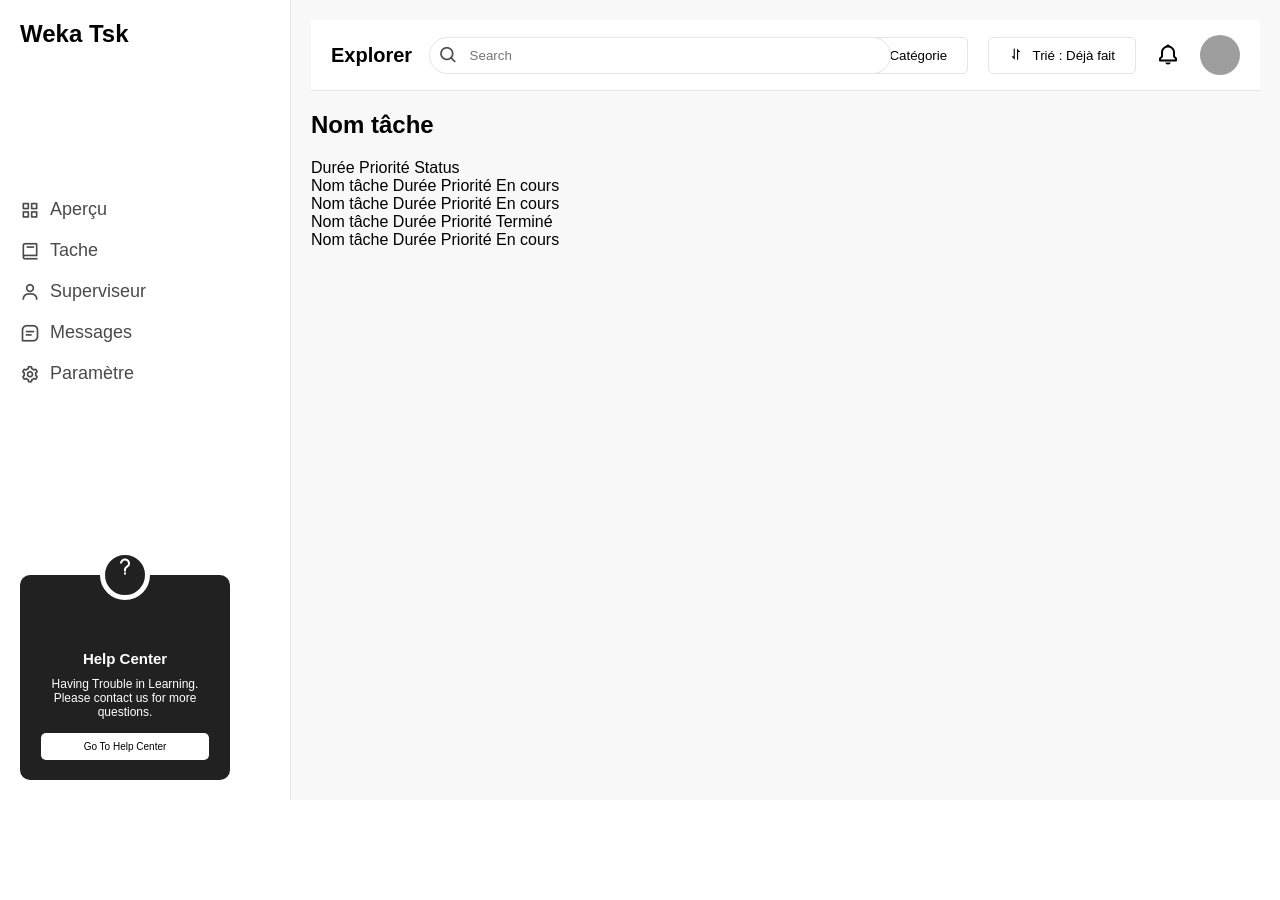
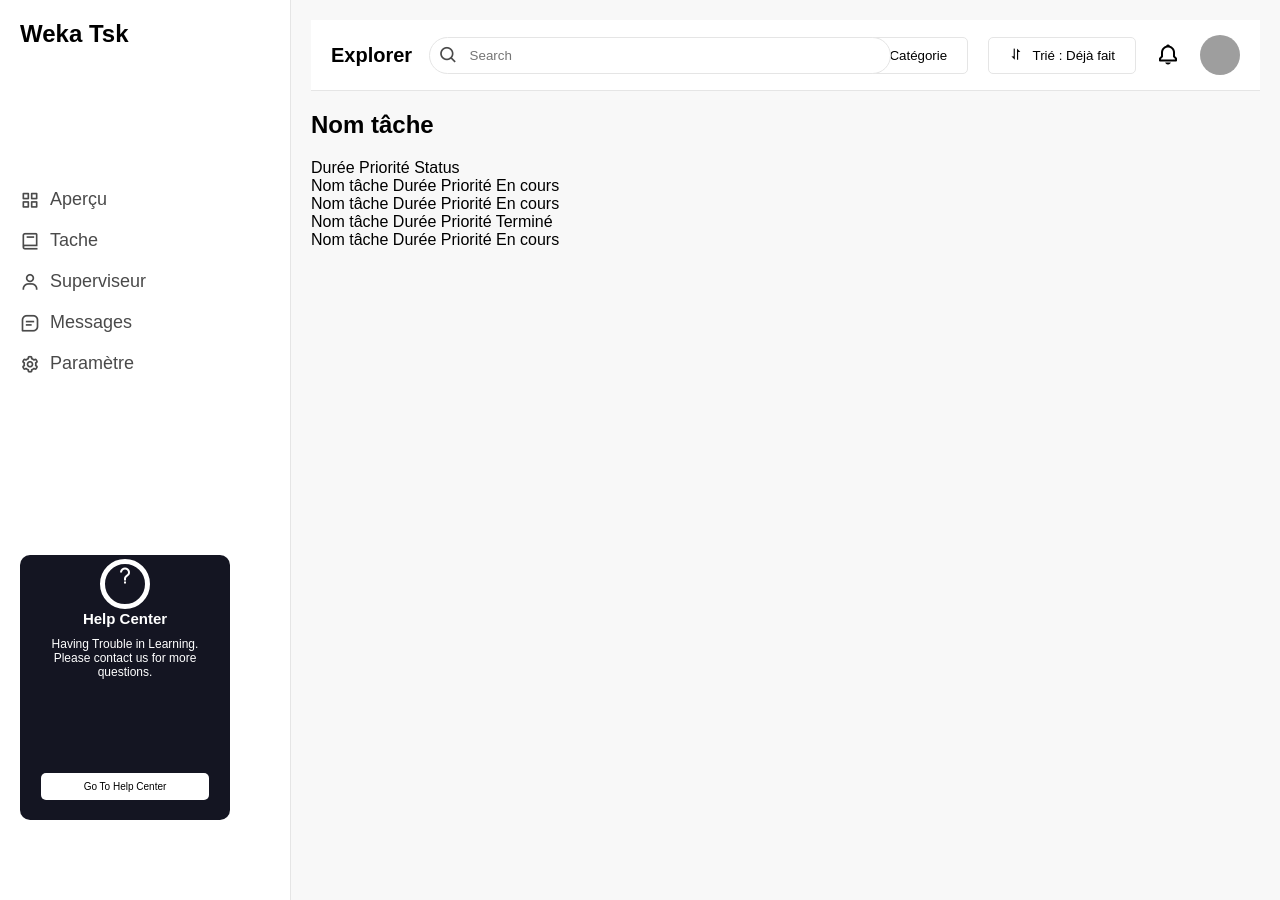
Before and after one commit to gsoluttech/gestion_taches, a PHP site: page /resources/views/task.php in a window 1280 px wide. Before the commit the page ends 800 px from the top, so only its background shows below. Run offline with PHP 8.4, Linux system fonts and the light colour scheme; grey boxes are pictures that could not be loaded.

Commit message:
help form

```diff
--- a/resources/css/app.css
+++ b/resources/css/app.css
@@ -9,12 +9,14 @@
 
 .sidebar {
     width: 250px;
+    height: 100vh;
     background-color: #ffffff;
     padding: 20px;
     display: flex;
     flex-direction: column;
     justify-content: space-between;
     border-right: 1px solid #e5e5e5;
+    padding-bottom: 80px;
 }
 
 .logo {
@@ -49,19 +51,20 @@
 }
 
 .help-center {
-    background-color: #212121;
+    background-color: rgba(20, 21, 34, 1);
     color: #ffffff;
     padding: 15px;
-    padding-top: 70px;
+    padding-top: 50px;
     border-radius: 10px;
     text-align: center;
     margin-top: 50px;
     display: flex;
     flex-direction: column;
     align-items: center;
-    height: 120px;  /* Réduction de la hauteur */
+    height: 200px;  /* Réduction de la hauteur */
     width: 180px;   /* Réduction de la largeur */
     position: relative;
+    overflow: hidden;
 }
 
 .help-center i {
@@ -92,17 +95,45 @@
     width: 80%;
     position: absolute;
     bottom: 20px;
+    z-index: 2;
 }
-
-.help-center .help-icon {
-    background-color: #212121;
+.sidebar .container-help {
+    height: 200px;  /* Réduction de la hauteur */
+    width: 180px;
+    align-items: center;
+    justify-content: center;
+    display: flex;
+    position: relative;
+}
+.help-icon {
+    background-color: rgba(20, 21, 34, 1);
     color: #ffffff;
     border-radius: 50%;
     width: 40px;
     height: 40px;
     position: absolute;
     border: #ffffff solid 5px;
-    top: -25px;
+    top: 4px;
+}
+.help-center .circle-help1 {
+    background-color: rgb(42, 44, 70);
+    border-radius: 100%;
+    width: 100px;
+    height: 100px;
+    position: absolute;
+    top:-35px;
+    left:-35px;
+}
+
+.help-center .circle-help2 {
+    background-color: rgb(42, 44, 70);
+    border-radius: 100%;
+    width: 100px;
+    height: 100px;
+    position: absolute;
+    bottom:-35px;
+    right:-35px;
+    z-index: 1;
 }
 .main-content {
     flex: 1;
--- a/resources/views/MainCordoView.php
+++ b/resources/views/MainCordoView.php
@@ -1,7 +1,6 @@
 <?php
   require_once dirname(dirname(__DIR__)) . DIRECTORY_SEPARATOR . 'config' . DIRECTORY_SEPARATOR . 'classes' . DIRECTORY_SEPARATOR . 'projet.php';
 ?>
-<link href="https://cdn.jsdelivr.net/npm/tailwindcss@2.2.19/dist/tailwind.min.css" rel="stylesheet">
 
 <div class="p-8">
   <!-- creation du projet -->
```
Also changed, not shown: resources/views/CordoView.php (+10 -1 lines), resources/views/sidebarCoordo.php (+29 -0 lines), resources/views/task.php (line endings or trailing spaces).
